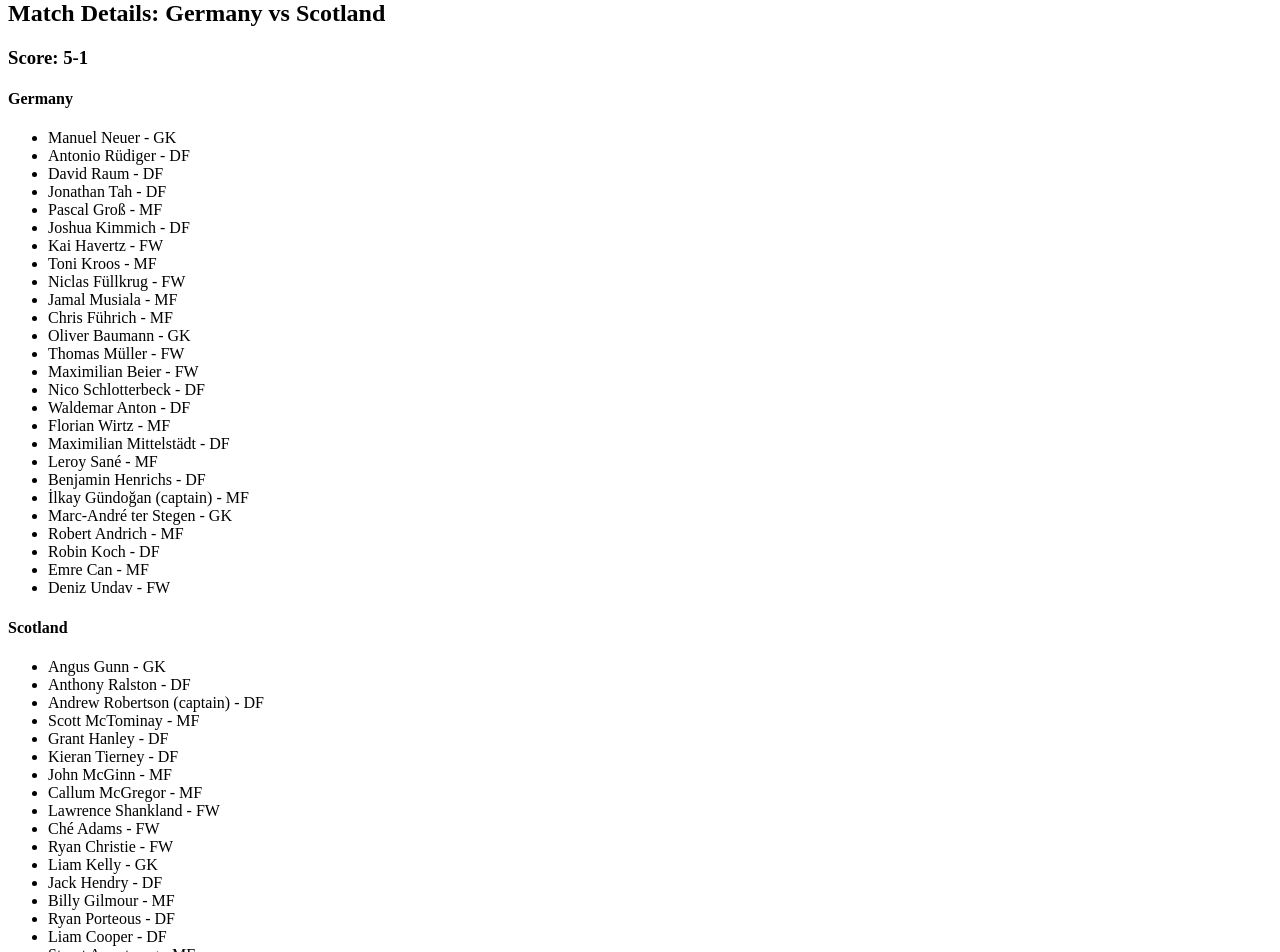
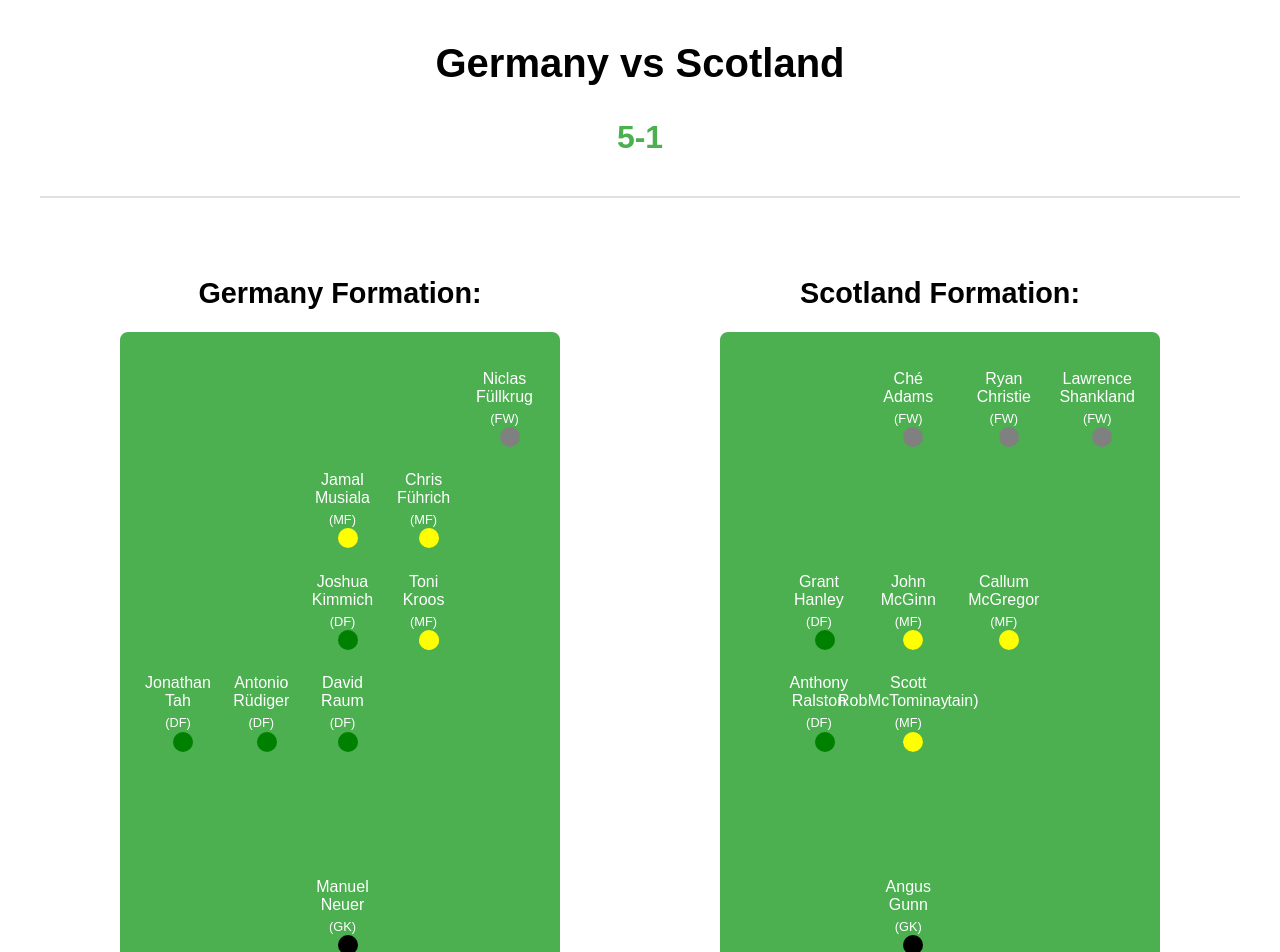
Before and after one commit to tihomirtx88/FootballChampionship, a React (Vite) app: page /match/1 in a window 1280 px wide. Shown: the part 20-972 px from the top of the page. Built offline with nearby package versions, Linux system fonts and the light colour scheme.

Commit message:
Creating syle on match details page

```diff
--- a/src/components/MatchDetailsComponent.jsx
+++ b/src/components/MatchDetailsComponent.jsx
@@ -1,6 +1,51 @@
 import { useEffect, useState } from "react";
 import { useParams } from "react-router";
 import { parseCSV } from "../utils/csvParser";
+import styled from "styled-components";
+
+import MatchContainer from "../ui/MatchContainer";
+import TeamsContainer from "../ui/TeamsContainer";
+import TeamWrapper from "../ui/TeamWrapper";
+import FootballFieldContainer from "../ui/FootballFieldContainer";
+import PositionedPlayer from "../ui/PositionedPlayer";
+
+const Header = styled.div`
+  text-align: center;
+  margin-bottom: 40px;
+`;
+
+const MatchTitle = styled.h2`
+  font-size: 2.5rem;
+  font-weight: 700;
+`;
+
+const MatchScore = styled.h3`
+  font-size: 2rem;
+  color: #4caf50;
+  font-weight: bold;
+  margin-top: 10px;
+`;
+
+const TeamName = styled.h4`
+  font-size: 1.8rem;
+  font-weight: 600;
+  margin-bottom: 20px;
+`;
+
+const ReservesContainer = styled.div`
+  margin-top: 20px;
+`;
+
+const ReserveTitle = styled.h4`
+  font-size: 1.5rem;
+  font-weight: 500;
+  margin-bottom: 10px;
+`;
+
+const ReservePlayer = styled.div`
+  font-size: 1.2rem;
+  padding: 8px 0;
+`;
 
 export default function MatchDetailsComponent() {
   const { id } = useParams();
@@ -14,7 +59,6 @@ export default function MatchDetailsComponent() {
     fetch("/data/matches.csv")
       .then((res) => res.text())
       .then((data) => {
-
         const matches = parseCSV(data);
         const foundMatch = matches.find((m) => m.ID === id);
 
@@ -28,7 +72,6 @@ export default function MatchDetailsComponent() {
     fetch("/data/teams.csv")
       .then((res) => res.text())
       .then((data) => {
-
         const teams = parseCSV(data);
         const teamAData = teams.find((t) => t.ID === match.ATeamID);
         const teamBData = teams.find((t) => t.ID === match.BTeamID);
@@ -50,35 +93,80 @@ export default function MatchDetailsComponent() {
       });
   };
 
+  // Define dynamic player positions mapping (example)
+  const positionMapping = {
+    GK: { baseRow: 6, baseCol: 3 },
+    DF: { baseRow: 4, baseCol: 1 },
+    MF: { baseRow: 4, baseCol: 3 },
+    FW: { baseRow: 3, baseCol: 3 },
+  };
+
+  // Function to render players dynamically based on their position
+  const renderPlayers = (players, positionMapping) => {
+    return players.map((player, index) => {
+      const position = player.Position;
+
+      // Dynamic positioning within the same position type
+      const { baseRow, baseCol } = positionMapping[position] || { baseRow: 0, baseCol: 0 };
+      const rowOffset = Math.floor(index / 4);
+      const colOffset = index % 3;
+
+      const row = baseRow - rowOffset;
+      const col = baseCol + colOffset;
+
+      return (
+        <PositionedPlayer className="postion-player" key={index} row={row} col={col} positionType={position}>
+          <div className="player-circle" />
+          {player.FullName}
+          <span>({position})</span>
+        </PositionedPlayer>
+      );
+    });
+  };
+
+  // Render reserve players (those after the 11th player)
+  const renderReserves = (players) => {
+    return players.slice(11).map((player, index) => (
+      <ReservePlayer key={index}>
+        {player.FullName} ({player.Position})
+      </ReservePlayer>
+    ));
+  };
+
   return match && teamA && teamB ? (
-    <div>
-      <h2>
-        Match Details: {teamA.Name} vs {teamB.Name}
-      </h2>
-      <h3>Score: {match.Score}</h3>
-      <div className="teams">
-        <div>
-          <h4>{teamA.Name}</h4>
-          <ul>
-            {playersA.map((player) => (
-              <li key={player.ID}>
-                {player.FullName} - {player.Position}
-              </li>
-            ))}
-          </ul>
-        </div>
-        <div>
-          <h4>{teamB.Name}</h4>
-          <ul>
-            {playersB.map((player) => (
-              <li key={player.ID}>
-                {player.FullName} - {player.Position}
-              </li>
-            ))}
-          </ul>
-        </div>
-      </div>
-    </div>
+    <MatchContainer>
+      <Header>
+        <MatchTitle>
+          {teamA.Name} vs {teamB.Name}
+        </MatchTitle>
+        <MatchScore>{match.Score}</MatchScore>
+      </Header>
+
+      <TeamsContainer>
+        {/* Team A Football Field */}
+        <TeamWrapper>
+          <TeamName>{teamA.Name} Formation:</TeamName>
+          <FootballFieldContainer className="foobal-field-container">
+            {renderPlayers(playersA.slice(0, 11), positionMapping)}
+          </FootballFieldContainer>
+          <ReservesContainer>
+            <ReserveTitle>Reserves:</ReserveTitle>
+            {renderReserves(playersA)}
+          </ReservesContainer>
+        </TeamWrapper>
+
+        <TeamWrapper>
+          <TeamName>{teamB.Name} Formation:</TeamName>
+          <FootballFieldContainer>
+            {renderPlayers(playersB.slice(0, 11), positionMapping)}
+          </FootballFieldContainer>
+          <ReservesContainer>
+            <ReserveTitle>Reserves:</ReserveTitle>
+            {renderReserves(playersB)}
+          </ReservesContainer>
+        </TeamWrapper>
+      </TeamsContainer>
+    </MatchContainer>
   ) : (
     <p>Loading match details...</p>
   );
--- /dev/null
+++ b/src/ui/FootballFieldContainer.jsx
@@ -0,0 +1,17 @@
+import styled from "styled-components";
+
+const FootballFieldContainer = styled.div`
+  display: grid;
+  grid-template-rows: repeat(6, 1fr);
+  grid-template-columns: repeat(5, 1fr);
+  gap: 10px;
+  background-color: #4caf50;
+  padding: 20px;
+  border-radius: 10px;
+  width: 400px;
+  height: 600px;
+  position: relative;
+  border: 2px solid white;
+`;
+
+export default FootballFieldContainer;
--- /dev/null
+++ b/src/ui/MatchContainer.jsx
@@ -0,0 +1,10 @@
+import styled from "styled-components";
+
+const MatchContainer = styled.div`
+  padding: 20px;
+  max-width: 1200px;
+  margin: 0 auto;
+  font-family: Arial, sans-serif;
+`;
+
+export default MatchContainer;
--- /dev/null
+++ b/src/ui/PositionedPlayer.jsx
@@ -0,0 +1,44 @@
+import styled from "styled-components";
+
+const PositionedPlayer = styled.div`
+ display: flex;
+  flex-direction: column;
+  align-items: center;
+  justify-content: center;
+  /* width: 120px;
+  height: 50px; */
+  max-width: 80px;
+  border-radius: 50%;
+  background-color: #4caf50;
+  color: white;
+  text-align: center;
+  grid-row: ${(props) => props.row};
+  grid-column: ${(props) => props.col};
+  margin: 5px;
+  position: relative;
+
+   // Circle for player position color
+  .player-circle {
+    width: 20px;
+    height: 20px;
+    border-radius: 50%;
+    position: absolute;
+    left: 43%;
+    top: 70px;
+    background-color: ${(props) => {
+      if (props.positionType === "GK") return "black";
+      if (props.positionType === "DF") return "green";
+      if (props.positionType === "MF") return "yellow";
+      if (props.positionType === "ST") return "red";
+      return "gray"; // Default color
+    }};
+  }
+
+  /* Styling for player info (name and position) */
+  & > span {
+    font-size: 0.8rem;
+    margin-top: 5px;
+  }
+`;
+
+export default PositionedPlayer;
--- /dev/null
+++ b/src/ui/TeamWrapper.jsx
@@ -0,0 +1,7 @@
+import styled from "styled-components";
+
+const TeamWrapper =styled.div`
+    text-align: center;
+`;
+
+export default TeamWrapper;
--- /dev/null
+++ b/src/ui/TeamsContainer.jsx
@@ -0,0 +1,12 @@
+import styled from "styled-components";
+
+const TeamsContainer = styled.div`
+  display: flex;
+  justify-content: space-around;
+  align-items: flex-start;
+  margin-top: 40px;
+  border-top: 2px solid #e0e0e0;
+  padding-top: 40px;
+`;
+
+export default TeamsContainer;
```
